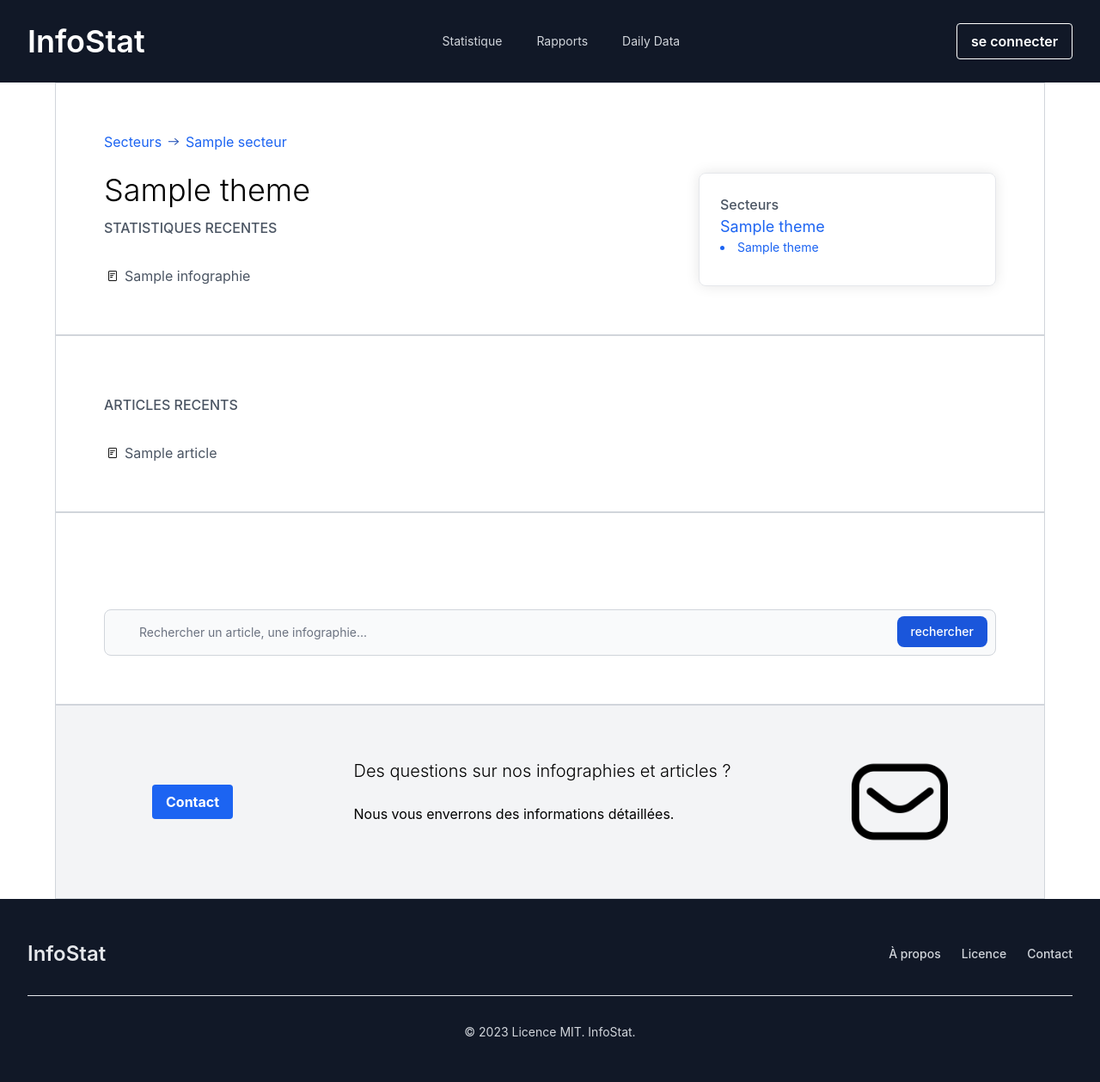
After one commit to elebras1/InfoStat, a Django app: page /content/theme/1/ in a window 1280 px wide. The commit adds this page. Shown: the whole page at 86% size. Run offline with Django 4.2, Linux system fonts and the light colour scheme; tables that the repository leaves empty hold one stand-in row (values such as "Sample post"); some libraries are stand-ins or nearby versions.

Commit message:
theme page, update on article and infographie

```diff
--- a/content/templates/article.html
+++ b/content/templates/article.html
@@ -6,7 +6,7 @@
         <div class="max-w-6xl w-full mt-14">
             <div class="flex items-center">
                 <a href="#" class="text-blue-600 mr-2 hover:underline">{{article.theme.secteur.nom}}</a>
-                <img src={% static 'arrow.svg' %} class="h-4 mr-2">
+                <img src={% static 'arrow.svg' %} class="h-3 mr-2">
                 <a href="#" class="text-blue-600 mr-2 hover:underline">{{article.theme.nom}}</a>
             </div>
             <h1 class="text-4xl font-light">
@@ -59,7 +59,7 @@
         </div>
     </div>
 
-    <div class="flex flex-col items-center mt-14">
+    <div class="flex flex-col items-center my-14">
         <div class="max-w-6xl mt-14 w-full">
             <span class="text-xl text-gray-600">ARTICLES COMPLÉMENTAIRES SUR LE THÈME</span>
         </div>
--- a/content/templates/infographie.html
+++ b/content/templates/infographie.html
@@ -6,7 +6,7 @@
         <div class="max-w-6xl w-full mt-14">
             <div class="flex items-center">
                 <a href="#" class="text-blue-600 mr-2 hover:underline">{{infographie.theme.secteur.nom}}</a>
-                <img src={% static 'arrow.svg' %} class="h-4 mr-2">
+                <img src={% static 'arrow.svg' %} class="h-3 mr-2">
                 <a href="#" class="text-blue-600 mr-2 hover:underline">{{infographie.theme.nom}}</a>
             </div>
             <h1 class="text-4xl font-light">
--- /dev/null
+++ b/content/templates/theme.html
@@ -0,0 +1,71 @@
+{% extends 'base.html' %}
+{% load static %}
+
+{% block body %}
+    <div class="flex items-center flex-col">
+        <div class="max-w-6xl w-full p-14 border border-gray-300">
+            <div>
+                <div class="flex items-center">
+                    <a href="#" class="text-blue-600 mr-2 hover:underline">Secteurs</a>
+                    <img src={% static 'arrow.svg' %} class="h-3 mr-2">
+                    <a href="#" class="text-blue-600 mr-2 hover:underline">{{theme.secteur.nom}}</a>
+                </div>
+
+                <div class="mt-6 flex flex-row justify-between">
+                    <div class="flex flex-col w-1/2">
+                        <span class="text-4xl font-light">{{theme.nom}}</span>
+                        <span class="font-medium text-gray-600 mt-3">STATISTIQUES RECENTES</span>
+                        <div class="mt-6">
+                            {% for infographie in infographies %}
+                                <a href="#" class="block hover:bg-gray-100">
+                                    <div class="flex items-center mt-2">
+                                        <img src="{% static 'article.png' %}" class="h-5 mr-1">
+                                        <span class="text-gray-600">{{ infographie.titre }}</span>
+                                    </div>
+                                </a>
+                            {% endfor %}
+                        </div>
+                    </div>
+                    <div class="flex flex-col rounded-lg w-1/3 border border-gray-200 shadow-custom p-6 overflow-auto max-h-72">
+                        <a href="#" class="font-medium text-gray-600">Secteurs</a>
+                        <span class="text-blue-600 text-lg">{{theme.nom}}</span>
+                        <ul class="text-blue-600 text-sm list-disc list-inside">
+                            {% for theme in theme.secteur.themes.all %}
+                                <li class="hover:underline">
+                                    <a href="#">{{theme.nom}}</a>
+                                </li>
+                            {% endfor %}
+                        </ul>
+                    </div>
+                </div>
+
+                <div>
+                </div>
+            </div>
+        </div>
+        <div class="max-w-6xl w-full p-14 border border-gray-300">
+            <div class="flex flex-col w-1/2">
+                <span class="font-medium text-gray-600 mt-3">ARTICLES RECENTS</span>
+                <div class="mt-6">
+                    {% for article in articles %}
+                        <a href="#" class="block hover:bg-gray-100">
+                            <div class="flex items-center mt-2">
+                                <img src="{% static 'article.png' %}" class="h-5 mr-1">
+                                <span class="text-gray-600">{{ article.titre }}</span>
+                            </div>
+                        </a>
+                    {% endfor %}
+                </div>
+            </div>
+        </div>
+        <div class="max-w-6xl w-full p-14 border border-gray-300">
+           <form class="w-full">
+                <div class="relative mt-14">
+                    <input type="search" class="block w-full p-4 pl-10 text-sm text-gray-900 border border-gray-300 rounded-lg bg-gray-50 focus:ring-blue-500 focus:border-blue-500 dark:bg-gray-700 dark:border-gray-600 dark:placeholder-gray-400 dark:text-white dark:focus:ring-blue-500 dark:focus:border-blue-500" placeholder="Rechercher un article, une infographie..." required>
+                    <button type="submit" class="text-white absolute right-2.5 bottom-2.5 bg-blue-700 hover:bg-blue-800 focus:ring-4 focus:outline-none focus:ring-blue-300 font-medium rounded-lg text-sm px-4 py-2 dark:bg-blue-600 dark:hover:bg-blue-700 dark:focus:ring-blue-800">rechercher</button>
+                </div>
+            </form>
+        </div>
+    </div>
+    {% include 'partials/contact_block.html' %}
+{% endblock body %}
--- /dev/null
+++ b/content/theme_views.py
@@ -0,0 +1,17 @@
+from django.shortcuts import render, get_object_or_404
+from django.http import Http404
+from .models import Theme, Infographie, Article
+
+
+def theme(request, id):
+    theme = get_object_or_404(Theme, pk=id)
+    infographies = Infographie.objects.filter(theme=theme).order_by("-pub_date")[:6]
+    articles = Article.objects.filter(theme=theme).order_by("-pub_date")[:6]
+    theme.compteur += 1
+    theme.save()
+
+    return render(
+        request,
+        "theme.html/",
+        {"theme": theme, "infographies": infographies, "articles": articles},
+    )
--- a/content/urls.py
+++ b/content/urls.py
@@ -1,8 +1,9 @@
-from . import views, secteur_views, infographie_views, article_views
+from . import views, secteur_views, infographie_views, article_views, theme_views
 from django.urls import include, path
 
 urlpatterns = [
     path("secteur", secteur_views.secteur, name="secteur"),
     path("infographie/<int:id>/", infographie_views.infographie, name="infographie"),
     path("article/<int:id>/", article_views.article, name="article"),
+    path("theme/<int:id>/", theme_views.theme, name="theme"),
 ]
--- a/templates/partials/contact_block.html
+++ b/templates/partials/contact_block.html
@@ -1,6 +1,6 @@
 {% load static %}
 
-<div class="pt-14 flex justify-center">
+<div class="flex justify-center">
     <div class="max-w-6xl flex justify-between items-center bg-gray-100 border border-gray-300 w-full px-28 py-14">
         <button class="bg-blue-600 hover:bg-blue-700 text-white font-bold py-2 px-4 rounded">
             Contact
--- a/templates/partials/footer.html
+++ b/templates/partials/footer.html
@@ -6,13 +6,10 @@
 			</a>
 			<ul class="flex flex-wrap items-center mb-6 text-sm font-medium text-gray-300 sm:mb-0 dark:text-gray-200">
 				<li>
-					<a href="#" class="mr-4 hover:underline md:mr-6 ">About</a>
+					<a href="#" class="mr-4 hover:underline md:mr-6 ">À propos</a>
 				</li>
 				<li>
-					<a href="#" class="mr-4 hover:underline md:mr-6">Privacy Policy</a>
-				</li>
-				<li>
-					<a href="LICENSE.md" class="mr-4 hover:underline md:mr-6 ">Licensing</a>
+					<a href="LICENSE.md" class="mr-4 hover:underline md:mr-6 ">Licence</a>
 				</li>
 				<li>
 					<a href="#" class="hover:underline">Contact</a>
```
Also changed, not shown: content/static/article.png (added), content/static/graphique.png (added).
